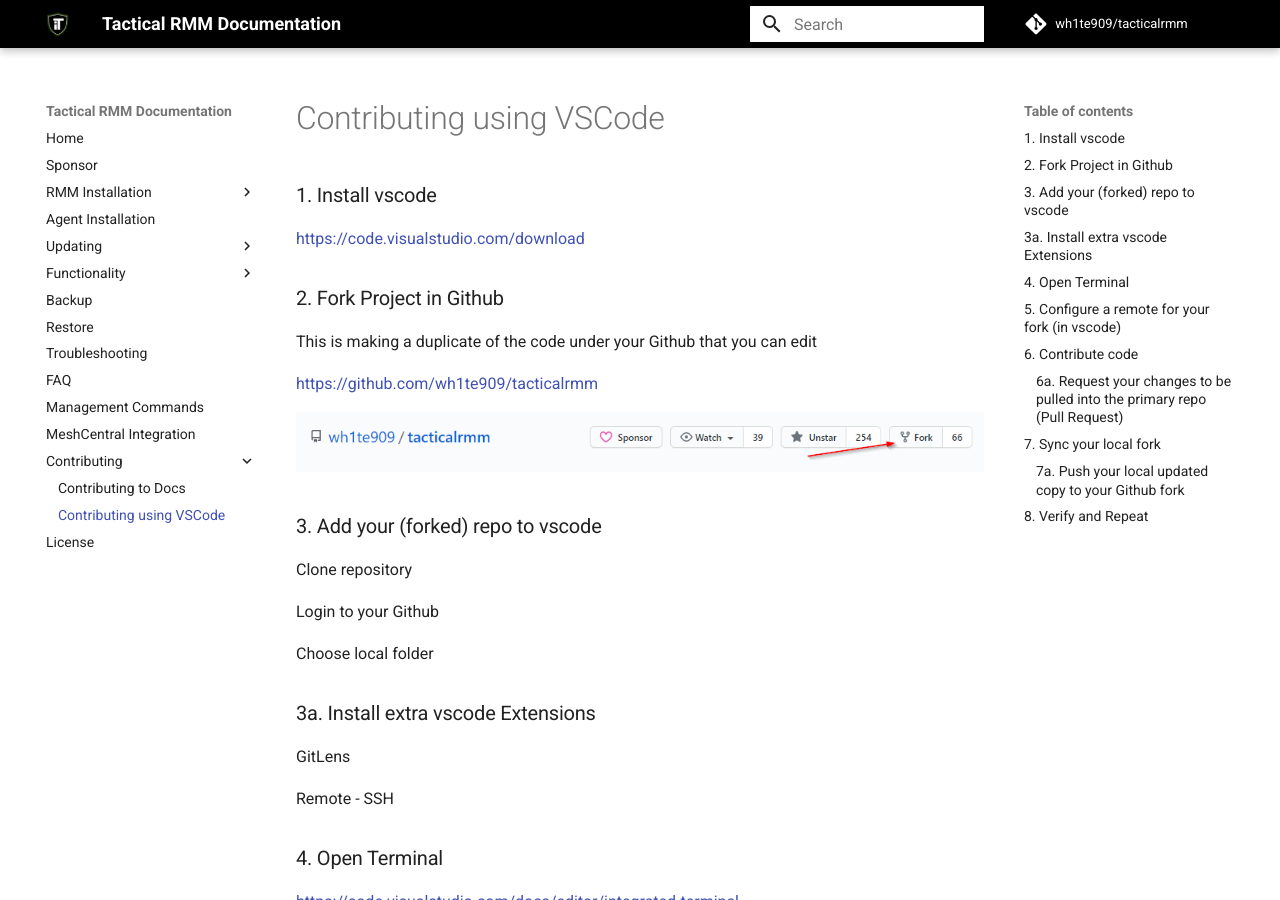
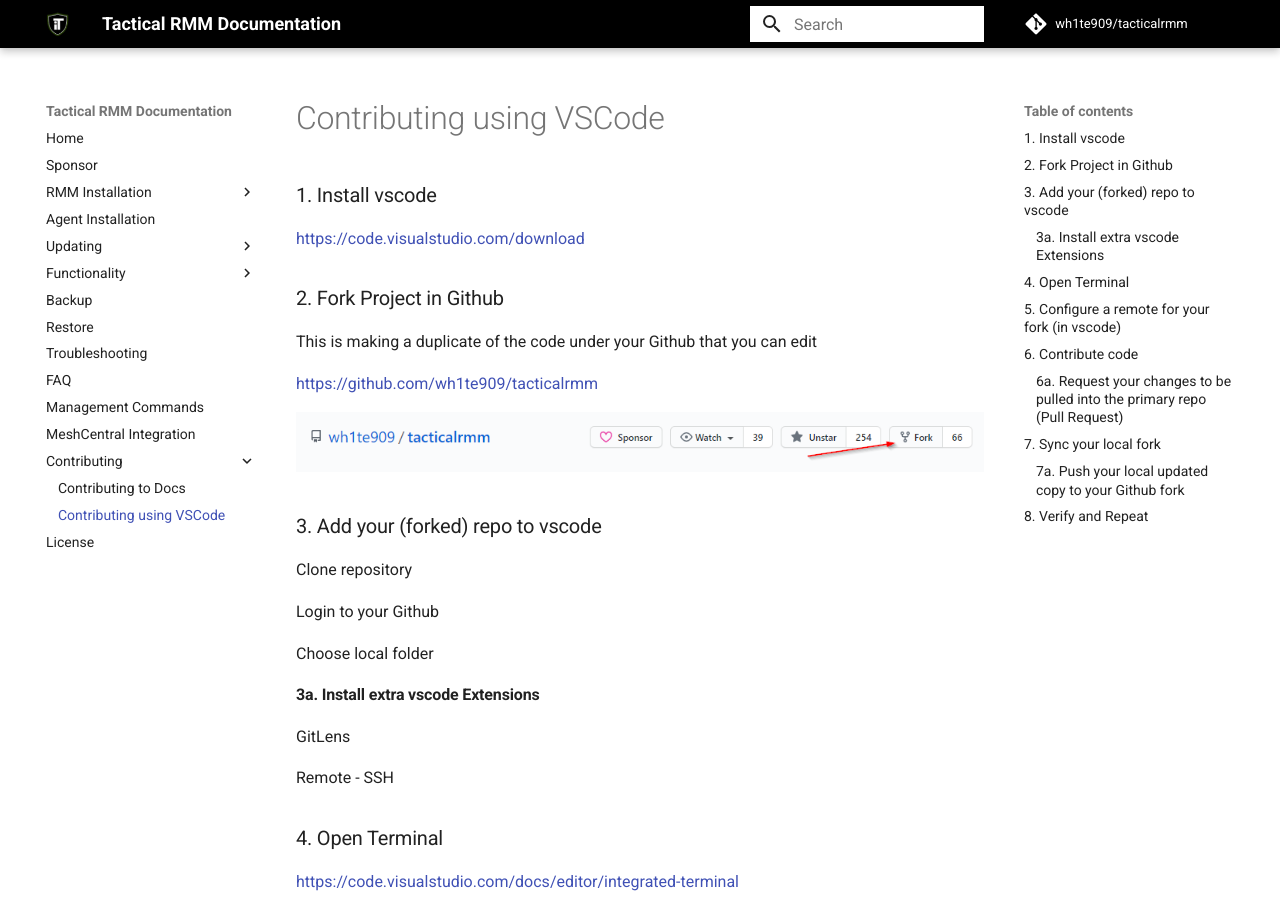
Before and after one commit to amidaware/trmm-docs, an MkDocs documentation site: the page built from docs/docs/contributing_using_vscode.md, in a window 1280 px wide and 900 px high. Built offline with MkDocs 1.6.1 and Material for MkDocs 9.7.7, drawn with Linux system fonts in a browser that asks for light colours; comment, search, counter and statistics services are not loaded.

Commit message:
Fixing Table of Contents  levels

```diff
--- a/docs/docs/contributing_using_vscode.md
+++ b/docs/docs/contributing_using_vscode.md
@@ -19,7 +19,7 @@
 
 Choose local folder
 
-### 3a. Install extra vscode Extensions
+#### 3a. Install extra vscode Extensions
 
 GitLens
 
```
